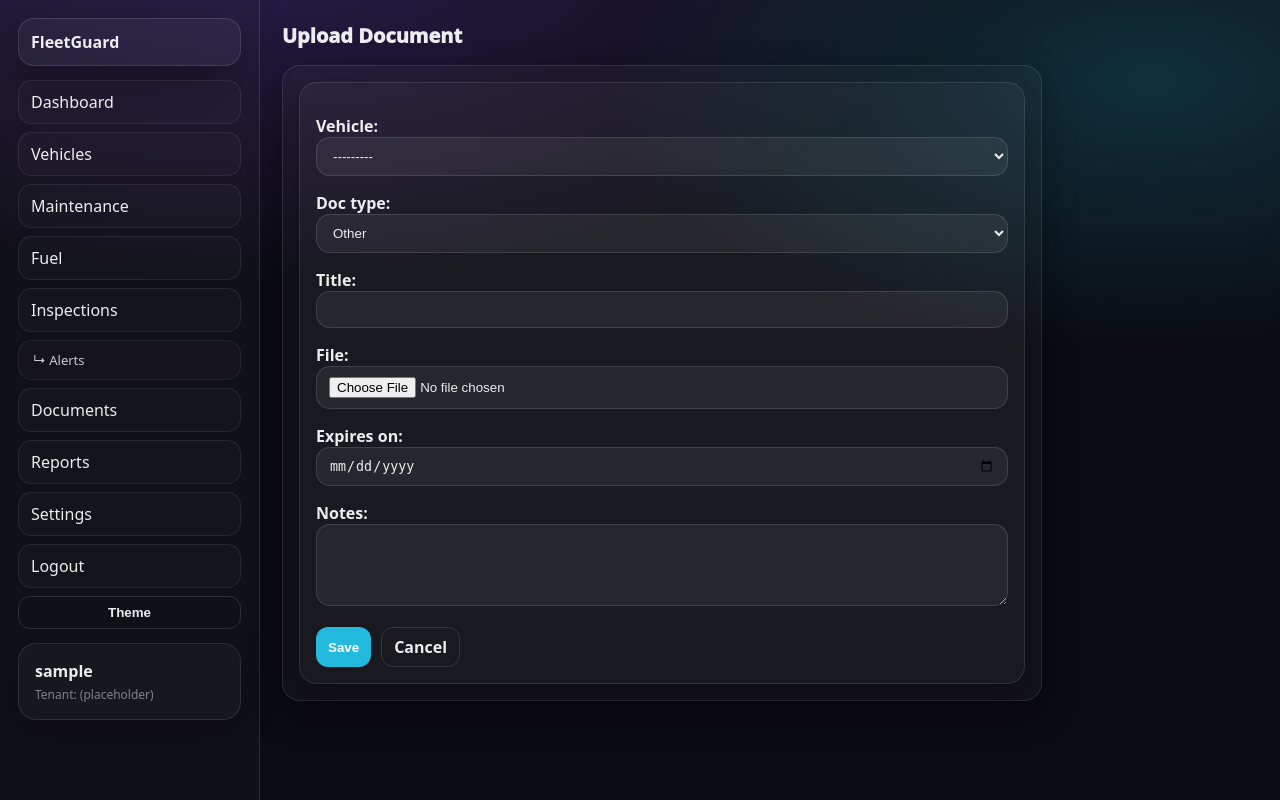
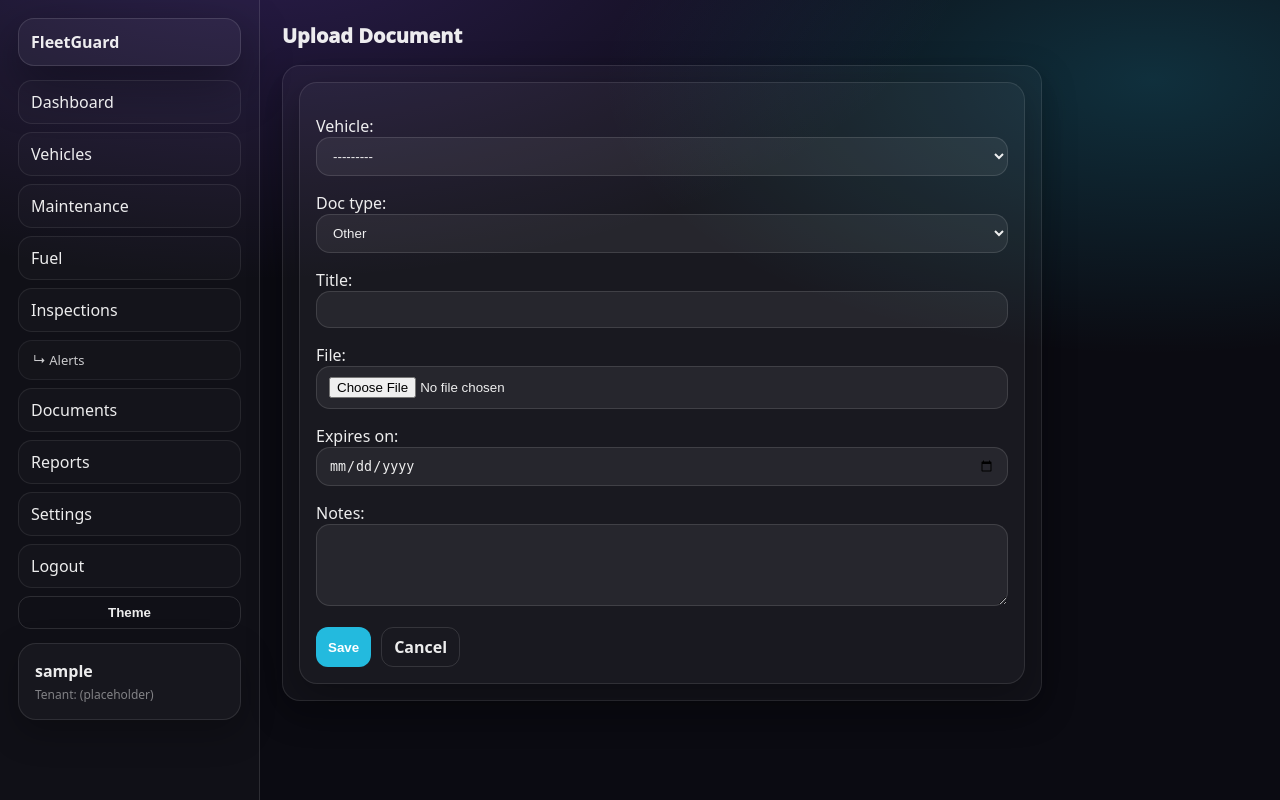
Before and after one commit to abyford453/FleetGuard, a Django app: page /documents/new/ in a window 1280 px wide. Run offline with Django 4.2, Linux system fonts and the light colour scheme; the visitor is signed in with stand-in values (Sample User, id 1); data that the repository does not hold is empty.

```diff
--- a/templates/documents/document_form.html
+++ b/templates/documents/document_form.html
@@ -8,7 +8,6 @@
   .btn.primary{border-color:rgba(37,214,255,.35);}
   .btn.danger{border-color:rgba(255,80,80,.35);}
   .row{display:flex;gap:10px;flex-wrap:wrap;margin-top:12px;}
-  label{font-weight:800;}
   .muted{opacity:.70;}
 </style>
 
```
